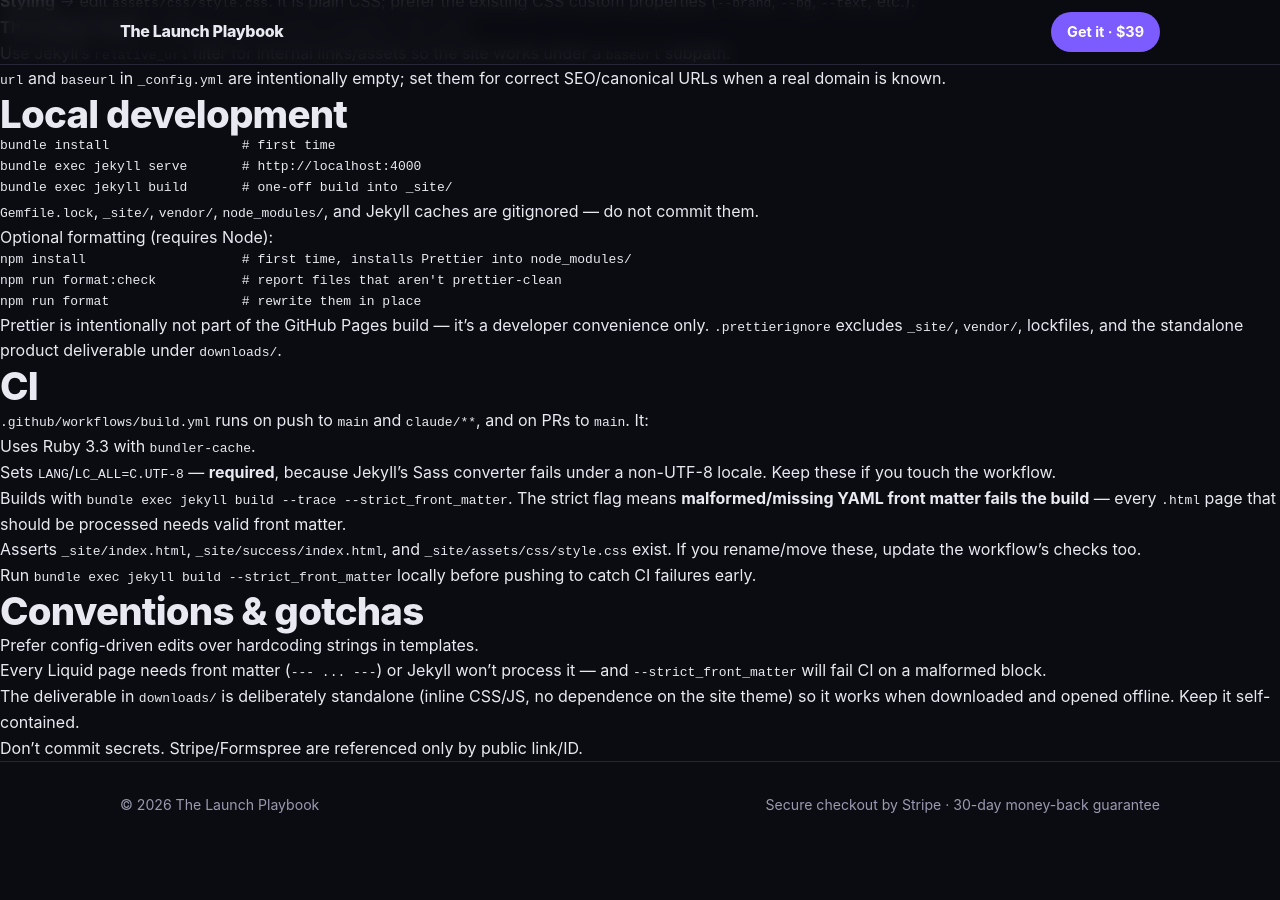
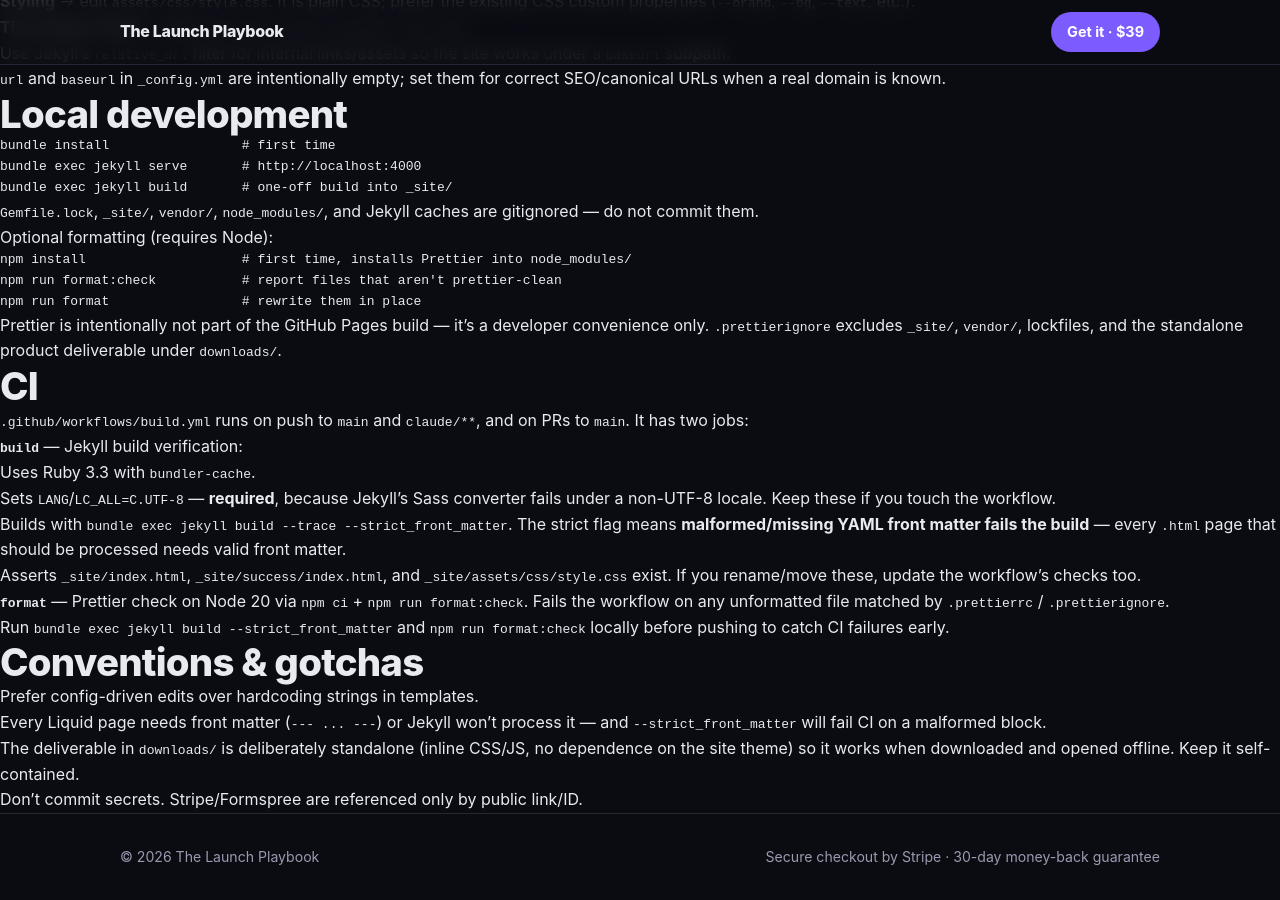
Before and after one commit to cwayne0015-bit/1, a Jekyll site: the page built from CLAUDE.md, in a window 1280 px wide and 900 px high, scrolled down 1219 px. Built offline with Jekyll 4.4.1, drawn with Linux system fonts in a browser that asks for light colours; our own code applies the rules of GitHub Pages for plain Markdown files; before the commit the page ends 2068 px from its top, so only the background shows below that.

Commit message:
Add Prettier format check to CI
Splits the workflow into a build job (existing Jekyll verification) and
a new format job that runs `npm ci && npm run format:check` on Node 20.
Drift from .prettierrc now fails CI instead of silently piling up.
Updates CLAUDE.md to document the new job.

```diff
--- a/CLAUDE.md
+++ b/CLAUDE.md
@@ -92,7 +92,9 @@ and the standalone product deliverable under `downloads/`.
 ## CI
 
 `.github/workflows/build.yml` runs on push to `main` and `claude/**`, and on
-PRs to `main`. It:
+PRs to `main`. It has two jobs:
+
+**`build`** — Jekyll build verification:
 
 - Uses Ruby 3.3 with `bundler-cache`.
 - Sets `LANG`/`LC_ALL=C.UTF-8` — **required**, because Jekyll's Sass converter
@@ -104,8 +106,12 @@ PRs to `main`. It:
   `_site/assets/css/style.css` exist. If you rename/move these, update the
   workflow's checks too.
 
-Run `bundle exec jekyll build --strict_front_matter` locally before pushing to
-catch CI failures early.
+**`format`** — Prettier check on Node 20 via `npm ci` + `npm run format:check`.
+Fails the workflow on any unformatted file matched by `.prettierrc` /
+`.prettierignore`.
+
+Run `bundle exec jekyll build --strict_front_matter` and `npm run format:check`
+locally before pushing to catch CI failures early.
 
 ## Conventions & gotchas
 
```
Also changed, not shown: .github/workflows/build.yml.
